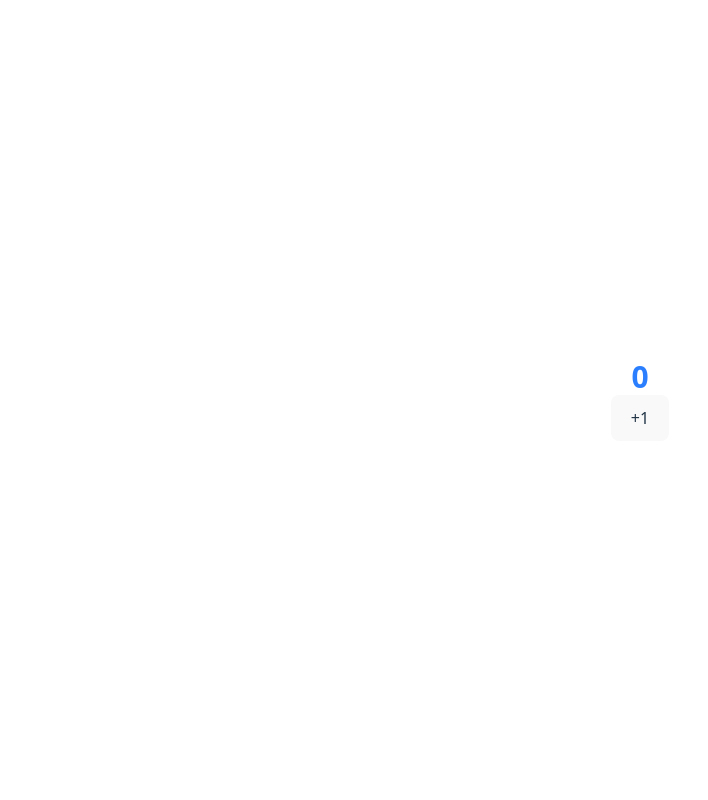
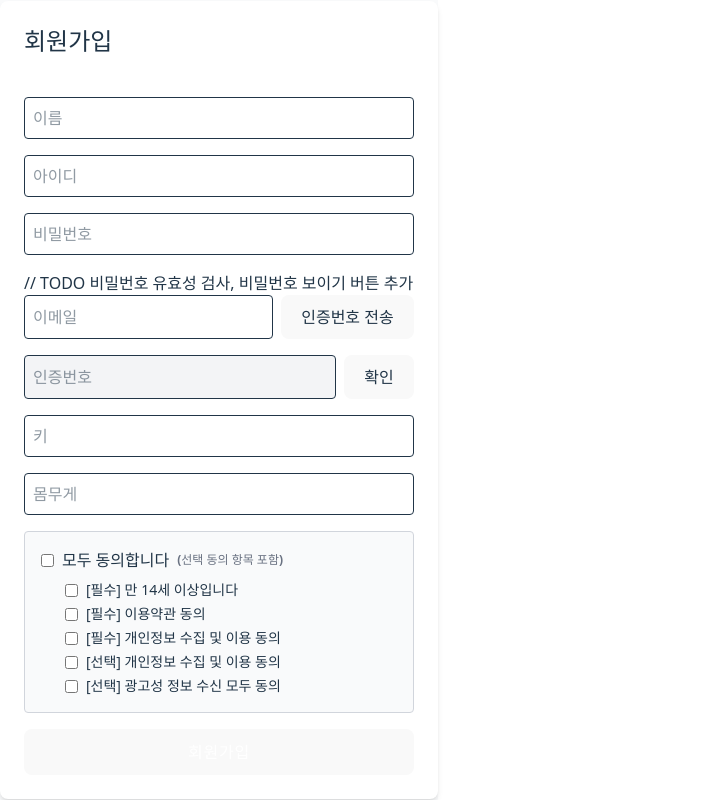
Before and after one commit to sch-like-lion/Health_FE, a React (Vite) app: page / in a window 1280 px wide. Shown: the whole page, without its empty margins (0-708 px from the left). Built offline with nearby package versions, Linux system fonts and the light colour scheme.

Commit message:
회원가입 홈 개발 완료 커밋

```diff
--- a/src/App.jsx
+++ b/src/App.jsx
@@ -1,23 +1,11 @@
-import { useState } from 'react'
-import { useAtom } from 'jotai'
-import { countAtom } from './atoms/counter'
-
-import reactLogo from './assets/react.svg'
-import viteLogo from '/vite.svg'
-import './App.css'
+import SignupForm from './components/SignupForm';
 
 function App() {
-  // const [count, setCount] = useState(0)
-  const [count, setCount] = useAtom(countAtom)
-
   return (
-    <>
-      <div className='text-3xl font-bold text-blue-500'>
-        {count}
-      </div>
-      <button onClick={() => {setCount(count+1)}}>+1</button>
-    </>
-  )
+    <div className="min-h-screen flex items-center justify-center bg-gray-50">
+      <SignupForm />
+    </div>
+  );
 }
 
-export default App
+export default App;
--- /dev/null
+++ b/src/components/SignupForm.jsx
@@ -0,0 +1,194 @@
+import React, { useState } from 'react';
+
+export default function SignupForm() {
+  const [name, setName] = useState('');
+  const [userid, setUserid] = useState('');
+  const [password, setPassword] = useState('');
+  const [email, setEmail] = useState('');
+  const [emailCode, setEmailCode] = useState('');
+  const [height, setHeight] = useState('');
+  const [weight, setWeight] = useState('');
+
+  const [isEmailCodeEnabled, setIsEmailCodeEnabled] = useState(false);
+  // 인증번호 입력창 활성화 비활성화를 결정하는 역할
+
+  const [allAgree, setAllAgree] = useState(false);  // 모두 동의 체크박스체
+  const [termsAgree, setTermsAgree] = useState({    // 각 세부 동의의 항목을 따로 관리
+    age14: false,
+    tos: false,
+    privacy: false,
+    privacyOption: false,
+    adsOption: false,
+  });
+
+  const handleSendCode = () => {
+    setIsEmailCodeEnabled(true);  // 이 함수 실행 시 isEmailCodeEnable가 true화 => 인증번호 입력창이 활성화됨
+  };
+
+  const handleAllAgree = (checked) => {
+    setAllAgree(checked);
+    setTermsAgree({
+      age14: checked,
+      tos: checked,
+      privacy: checked,
+      privacyOption: checked,
+      adsOption: checked,
+    });
+  };
+  const handleTermChange = (key, checked) => {
+    const updated = { ...termsAgree, [key]: checked };
+    setTermsAgree(updated);
+    setAllAgree(Object.values(updated).every(v => v));
+  };
+  // 각 동의 항목의 체크 버튼이 눌릴 때마다 상태를 업데이트하고
+  // 모든 항목이 체크되면 자동으로 [전체 동의]도 체크
+
+  const handleSubmit = (e) => {
+    e.preventDefault();
+    // api를 이걸로 구현하는게 맞나? 잘 몰루... 일단 둠
+  };
+
+  return (
+    <form
+      className="max-w-md mx-auto bg-white p-6 rounded-lg shadow-md space-y-4 relative"
+      // 최대 너비를 중간 크기로, 좌우 마진 자동, 배경 하얗게, 내부 패딩 24px, 모서리 많이, 그림자 중간, 안에 있는 것들 y축이 각 16px씩 간격, 위치속성 realative
+      onSubmit={handleSubmit}
+    >
+      <h2 className="text-2xl font-semibold absolute left-6 top-6 mb-0">회원가입</h2>
+      <div className="pt-14" />
+
+      <input
+        className="block w-full border p-2 rounded"
+        placeholder="이름"
+        value={name}
+        onChange={e => setName(e.target.value)} // 입력시 onChange 발생, 사용자의 입력을 value값으로 set
+      />
+      <input
+        className="block w-full border p-2 rounded"
+        placeholder="아이디"
+        value={userid}
+        onChange={e => setUserid(e.target.value)}
+      />
+
+      <input
+        type="password" // type을 password로 지정해 사용자에게 ●●●● 모양으로 보여줌
+        className="block w-full border p-2 rounded"
+        placeholder="비밀번호"
+        value={password}
+        onChange={e => setPassword(e.target.value)}
+      />
+      // TODO 비밀번호 유효성 검사, 비밀번호 보이기 버튼 추가
+
+      <div className="flex space-x-2">
+        <input
+          className="flex-1 border p-2 rounded"
+          placeholder="이메일"
+          value={email}
+          onChange={e => setEmail(e.target.value)}
+        />
+        <button
+          type="button"
+          className="bg-gray-200 px-2 rounded text-sm"
+          onClick={handleSendCode}  // 클릭할 경우 인증번호 전송.
+        >
+          인증번호 전송
+        </button>
+      </div>
+
+      <div className="flex space-x-2">
+        <input
+          className={`flex-1 border p-2 rounded ${isEmailCodeEnabled ? '' : 'bg-gray-100'}`}
+          // isEmailCodeEnable가 true, 즉 인증번호 전송 클릭시 배경색 x, 아니라면 배경색 회색
+          placeholder="인증번호"
+          value={emailCode}
+          onChange={e => setEmailCode(e.target.value)}
+          disabled={!isEmailCodeEnabled}
+          // isEmailCodeEnabled가 false라면 이 속성이 true가 되어 입력창이 비활성화되고, 사용자가 입력 불가능
+        />
+        <button type="button" className="bg-gray-200 px-2 rounded text-sm">확인</button>
+      </div>
+
+      <input
+        className="block w-full border p-2 rounded"
+        placeholder="키"
+        value={height}
+        onChange={e => setHeight(e.target.value)}
+      />
+      <input
+        className="block w-full border p-2 rounded"
+        placeholder="몸무게"
+        value={weight}
+        onChange={e => setWeight(e.target.value)}
+      />
+
+      {/* 약관 동의 섹션 */}
+      <div className="w-full border border-gray-300 rounded p-4 bg-gray-50 space-y-2">
+        <label className="flex items-center font-semibold text-base">
+          <input
+            type="checkbox"
+            className="mr-2"
+            checked={allAgree}
+            onChange={e => handleAllAgree(e.target.checked)}
+          />
+          모두 동의합니다
+          <span className="ml-2 text-xs text-gray-500">(선택 동의 항목 포함)</span>
+        </label>
+
+        <div className="ml-6 space-y-1 mt-2 text-sm">
+          <label className="flex items-center">
+            <input
+              type="checkbox"
+              className="mr-2"
+              checked={termsAgree.age14}
+              onChange={e => handleTermChange('age14', e.target.checked)}
+            />
+            [필수] 만 14세 이상입니다
+          </label>
+          <label className="flex items-center">
+            <input
+              type="checkbox"
+              className="mr-2"
+              checked={termsAgree.tos}
+              onChange={e => handleTermChange('tos', e.target.checked)}
+            />
+            [필수] 이용약관 동의
+          </label>
+          <label className="flex items-center">
+            <input
+              type="checkbox"
+              className="mr-2"
+              checked={termsAgree.privacy}
+              onChange={e => handleTermChange('privacy', e.target.checked)}
+            />
+            [필수] 개인정보 수집 및 이용 동의
+          </label>
+          <label className="flex items-center">
+            <input
+              type="checkbox"
+              className="mr-2"
+              checked={termsAgree.privacyOption}
+              onChange={e => handleTermChange('privacyOption', e.target.checked)}
+            />
+            [선택] 개인정보 수집 및 이용 동의
+          </label>
+          <label className="flex items-center">
+            <input
+              type="checkbox"
+              className="mr-2"
+              checked={termsAgree.adsOption}
+              onChange={e => handleTermChange('adsOption', e.target.checked)}
+            />
+            [선택] 광고성 정보 수신 모두 동의
+          </label>
+        </div>
+      </div>
+
+      <button
+        type="submit"
+        className="w-full bg-black text-white py-3 rounded text-lg font-bold tracking-wider"
+      >
+        회원가입
+      </button>
+    </form>
+  );
+}
--- a/src/index.css
+++ b/src/index.css
@@ -1,12 +1,19 @@
 @import "tailwindcss";
+
 :root {
   font-family: system-ui, Avenir, Helvetica, Arial, sans-serif;
   line-height: 1.5;
   font-weight: 400;
 
   color-scheme: light dark;
-  color: rgba(255, 255, 255, 0.87);
-  background-color: #242424;
+
+  /* 기존 어두운 색 주석 처리 또는 삭제 */
+  /* color: rgba(255, 255, 255, 0.87); */
+  /* background-color: #242424; */
+
+  /* 밝은 색상으로 변경 */
+  color: #213547;
+  background-color: #ffffff;
 
   font-synthesis: none;
   text-rendering: optimizeLegibility;
```
